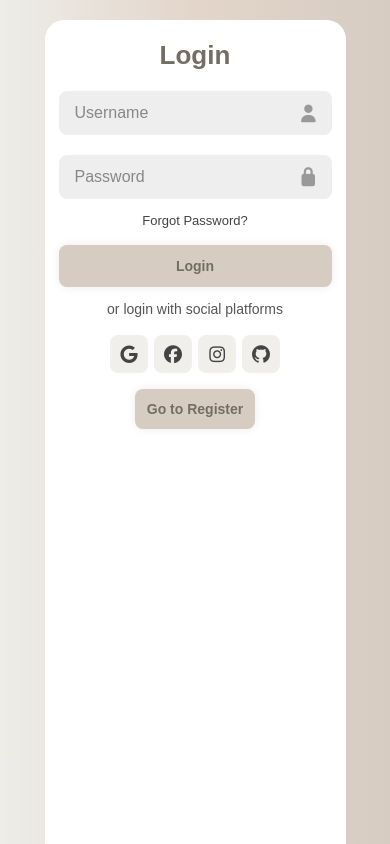
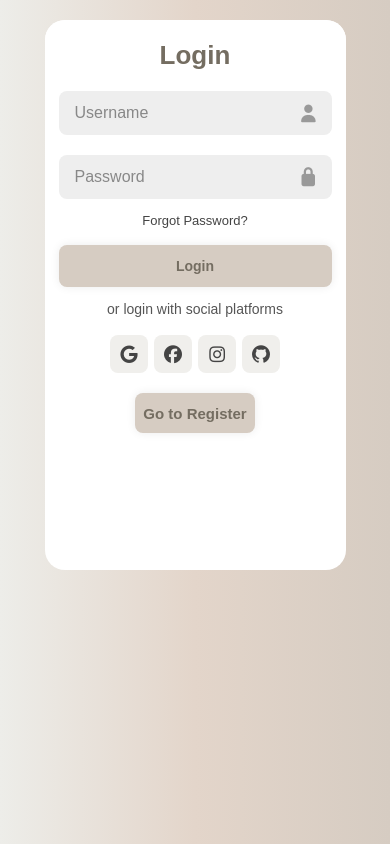
Before and after one commit to Alelover01/personalHub, a React (Create React App) app in the folder frontend/: page / in a window 390 px wide. Shown: the top 844 px of the page. Built offline with nearby package versions, Linux system fonts and the light colour scheme.

Commit message:
Trying style login 2.0

```diff
--- a/frontend/src/pages/Auth/Auth.css
+++ b/frontend/src/pages/Auth/Auth.css
@@ -331,37 +331,57 @@
 
   .auth-layout .container {
     width: 100%;
-    height: auto;
+    height: auto; /* 🔧 lascia crescere in base al contenuto */
     border-radius: 20px;
     box-shadow: none;
-    padding-bottom: 12px; /* spazio per mobile-toggle */
   }
 
+  /* 🔧 I form non devono essere assoluti su mobile */
   .auth-layout .form-box {
+    position: relative;
     width: 100%;
-    position: relative;
     height: auto;
     transform: none !important;
     opacity: 1 !important;
-    padding: 26px 18px;
+    visibility: visible !important;
+    z-index: 1 !important;
+    padding: 30px 20px;
   }
 
-  /* Nascondi blob/pannelli desktop */
-  .auth-layout .toggle-box::before {
+  /* 🔧 Mostra solo il form attivo */
+  .auth-layout .form-box.login {
+    display: block;
+  }
+  .auth-layout .form-box.register {
     display: none;
   }
-  .auth-layout .toggle-box {
+  .auth-layout .container.active .form-box.login {
     display: none;
   }
+  .auth-layout .container.active .form-box.register {
+    display: block;
+  }
+
+  /* 🔧 Nascondi pannelli desktop */
+  .auth-layout .toggle-box,
   .auth-layout .toggle-panel {
     display: none;
   }
 
-  /* Mostra i bottoni mobile */
+  /* 🔧 Bottoni mobile visibili */
   .auth-layout .mobile-toggle {
     display: flex;
+    justify-content: center;
+    margin-top: 20px;
   }
 
+  .auth-layout .mobile-toggle .btn {
+    width: 140px;
+    height: 44px;
+    font-size: 15px;
+  }
+
+  /* 🔧 Adattamenti generali */
   .auth-layout .btn {
     font-size: 15px;
     height: 44px;
@@ -379,12 +399,14 @@
   .auth-layout .social-icons {
     gap: 6px;
   }
+
   .auth-layout .social-icons a {
     width: 38px;
     height: 38px;
     font-size: 18px;
   }
 }
+
 
 /* Small phones */
 @media (max-width: 480px) {
```
